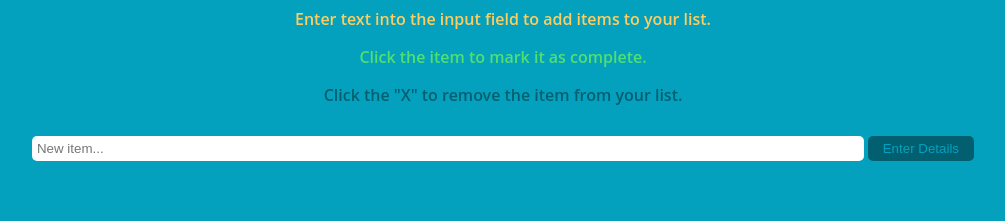
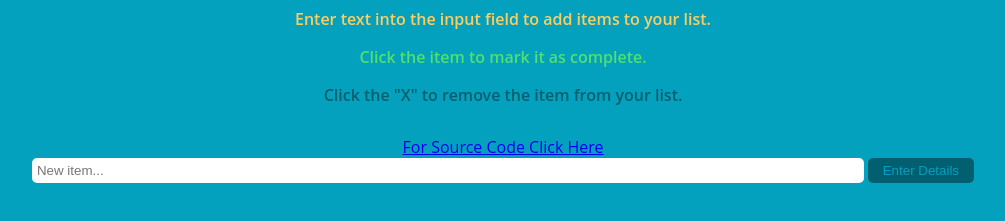
Before and after one commit to ArinSM/Work-To-Do-list, a plain HTML site: page index.html in a window 1280 px wide. Shown: the part 95-316 px from the top of the page, without its empty margins (137-1142 px from the left). Drawn offline with Linux system fonts and the light colour scheme.

Commit message:
Update index.html

```diff
--- a/index.html
+++ b/index.html
@@ -22,6 +22,7 @@
 				    <p id="first">Enter text into the input field to add items to your list.</p>
 				    <p id="second">Click the item to mark it as complete.</p>
 				    <p id="third">Click the "X" to remove the item from your list.</p>
+				    <a href="https://github.com/ArinSM/Work-To-Do-list.git">For Source Code Click Here</a>
 			    </div>
 		    </div>
 
```
